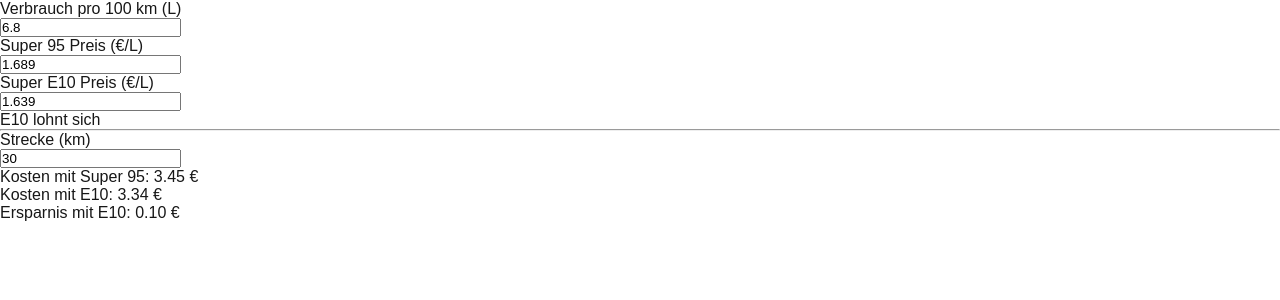
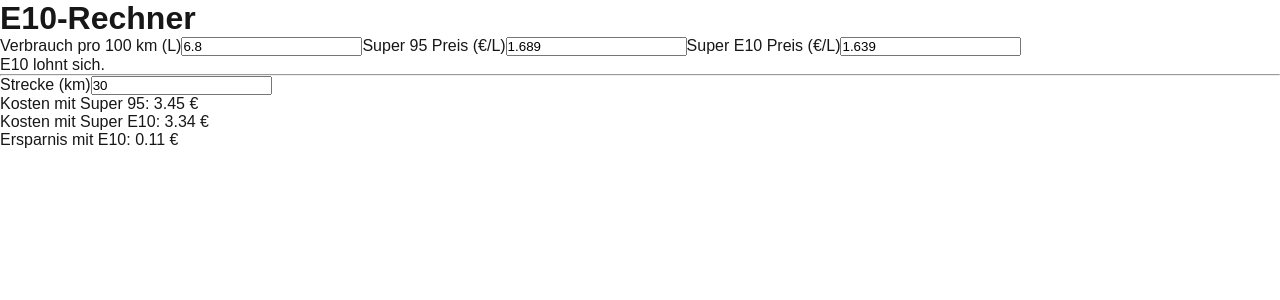
Before and after one commit to yatamci/E10-Rechner, a Next.js app: page / in a window 1280 px wide. Shown: the top 300 px of the page. Built offline with nearby package versions, Linux system fonts and the light colour scheme.

Commit message:
feat: Titel hinzugefügt und Rundung korrigiert

```diff
--- a/app/page.tsx
+++ b/app/page.tsx
@@ -1,79 +1,78 @@
-"use client";
+'use client';
 
-import { useState } from "react";
+import { useState } from 'react';
 
 export default function Home() {
-  const [verbrauch95, setVerbrauch95] = useState("6.8");
-  const [preis95, setPreis95] = useState("1.689");
-  const [preisE10, setPreisE10] = useState("1.639");
-  const [strecke, setStrecke] = useState("30");
+  const [verbrauch, setVerbrauch] = useState(6.8);
+  const [preis95, setPreis95] = useState(1.689);
+  const [preisE10, setPreisE10] = useState(1.639);
+  const [strecke, setStrecke] = useState(30);
 
-  const verbrauch = parseFloat(verbrauch95) || 0;
-  const super95 = parseFloat(preis95) || 0;
-  const e10 = parseFloat(preisE10) || 0;
-  const distanz = parseFloat(strecke) || 0;
+  const kosten95 = +(verbrauch * preis95 * strecke / 100).toFixed(2);
+  const kostenE10 = +(verbrauch * preisE10 * strecke / 100).toFixed(2);
+  const differenz = +(kosten95 - kostenE10).toFixed(2);
+  const diffProzent = ((preis95 - preisE10) / preis95) * 100;
 
-  const diffProzent = ((super95 - e10) / super95) * 100;
-  const lohntText =
-    e10 > super95
-      ? "E10 ist teurer als Super 95"
-      : diffProzent < 2
-      ? "E10 lohnt sich nicht wirklich"
-      : "E10 lohnt sich";
-
-  const kosten95 = (verbrauch / 100) * super95 * distanz;
-  const kostenE10 = (verbrauch / 100) * e10 * distanz;
-
-  const kostenDifferenz = Math.abs(kosten95 - kostenE10);
-  const differenzText =
-    e10 > super95
-      ? `Mehrkosten mit E10: ${kostenDifferenz.toFixed(2)} €`
-      : `Ersparnis mit E10: ${kostenDifferenz.toFixed(2)} €`;
+  let ergebnis = '';
+  if (diffProzent >= 2) {
+    ergebnis = 'E10 lohnt sich.';
+  } else if (diffProzent >= 0) {
+    ergebnis = 'E10 lohnt sich nicht wirklich.';
+  } else {
+    ergebnis = 'E10 ist teurer als Super 95.';
+  }
 
   return (
-    <main className="p-4 space-y-6 max-w-md mx-auto">
-      <div>
-        <p>Verbrauch pro 100 km (L)</p>
+    <main className="flex min-h-screen flex-col items-center justify-start p-4">
+      <h1 className="text-4xl font-bold mb-8">E10-Rechner</h1>
+
+      <label className="mb-1">Verbrauch pro 100 km (L)</label>
       <input
         type="number"
-          value={verbrauch95}
-          onChange={(e) => setVerbrauch95(e.target.value)}
-          className="w-full border p-2 rounded"
+        step="0.1"
+        value={verbrauch}
+        onChange={(e) => setVerbrauch(parseFloat(e.target.value))}
+        className="mb-4 p-2 border rounded w-40"
       />
 
-        <p>Super 95 Preis (€/L)</p>
+      <label className="mb-1">Super 95 Preis (€/L)</label>
       <input
         type="number"
+        step="0.001"
         value={preis95}
-          onChange={(e) => setPreis95(e.target.value)}
-          className="w-full border p-2 rounded"
+        onChange={(e) => setPreis95(parseFloat(e.target.value))}
+        className="mb-4 p-2 border rounded w-40"
       />
 
-        <p>Super E10 Preis (€/L)</p>
+      <label className="mb-1">Super E10 Preis (€/L)</label>
       <input
         type="number"
+        step="0.001"
         value={preisE10}
-          onChange={(e) => setPreisE10(e.target.value)}
-          className="w-full border p-2 rounded"
+        onChange={(e) => setPreisE10(parseFloat(e.target.value))}
+        className="mb-6 p-2 border rounded w-40"
       />
 
-        <p>{lohntText}</p>
-      </div>
+      <div className="mb-2">{ergebnis}</div>
 
-      <hr />
+      <hr className="w-full my-6" />
 
-      <div>
-        <p>Strecke (km)</p>
+      <label className="mb-1">Strecke (km)</label>
       <input
         type="number"
         value={strecke}
-          onChange={(e) => setStrecke(e.target.value)}
-          className="w-full border p-2 rounded"
+        onChange={(e) => setStrecke(parseFloat(e.target.value))}
+        className="mb-4 p-2 border rounded w-40"
       />
 
-        <p>Kosten mit Super 95: {kosten95.toFixed(2)} €</p>
-        <p>Kosten mit E10: {kostenE10.toFixed(2)} €</p>
-        <p>{differenzText}</p>
+      <div className="mb-1">Kosten mit Super 95: {kosten95.toFixed(2)} €</div>
+      <div className="mb-1">Kosten mit Super E10: {kostenE10.toFixed(2)} €</div>
+      <div>
+        {differenz > 0
+          ? `Ersparnis mit E10: ${differenz.toFixed(2)} €`
+          : differenz < 0
+          ? `Mehrkosten mit E10: ${Math.abs(differenz).toFixed(2)} €`
+          : 'Kein Unterschied bei den Kosten.'}
       </div>
     </main>
   );
```
Lines whose indentation alone changed are shown as unchanged.
